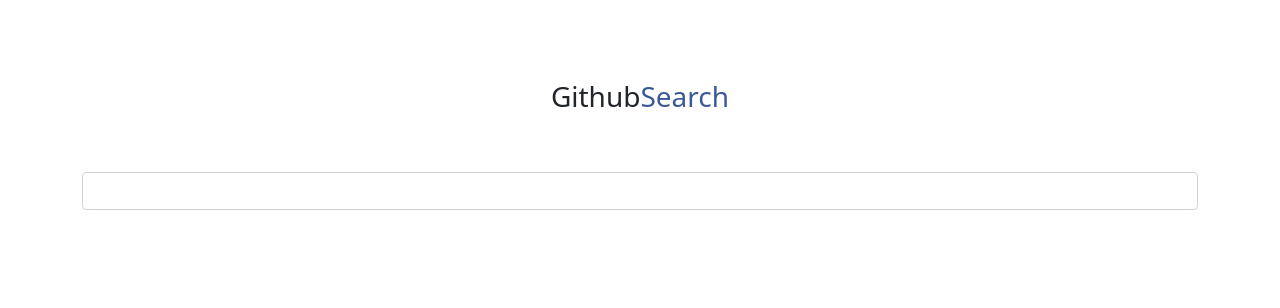
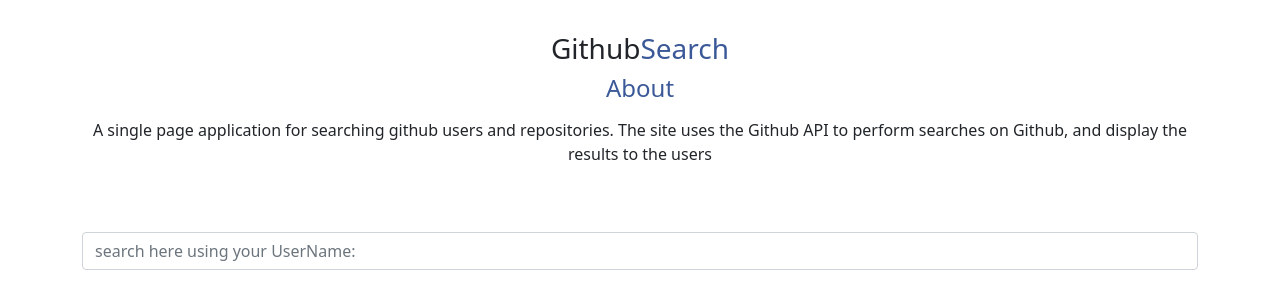
Before and after one commit to denis-ligare254/Naming-search, an Angular app: page / in a window 1280 px wide. Shown: the top 308 px of the page. Built offline with nearby package versions, Linux system fonts and the light colour scheme.

Commit message:
added more styles

```diff
--- a/src/app/profile/profile.component.css
+++ b/src/app/profile/profile.component.css
@@ -3,8 +3,19 @@
 }
 .headingThree{
  text-align: center;
- margin-top:5rem;
+ margin-top:2rem;
 }
 .gh{
  color:#3b5998;
 }
+.paragraph{
+ text-align: center;
+}
+.about{
+ text-align: center;
+ color:#3b5998;
+}
+.divider{
+ height: 0.5rem;
+ width: 0.5rem;
+}
--- a/src/app/profile/profile.component.html
+++ b/src/app/profile/profile.component.html
@@ -1,7 +1,11 @@
 <h3 class="headingThree">Github<span class="gh">Search</span></h3>
+<h4 class="about">About</h4>
+<div class="divider"></div>
+<p class="paragraph">
+A single page application for searching github users and repositories. The site uses the Github API to perform searches on Github, and display the results to the users</p>
 <form action="" class="search-form">
     <div class="form-group">
-        <input type="text" class="form-control" [(ngModel)]="username" name="username" (keyup)="findProfile()">
+        <input type="text" class="form-control" [(ngModel)]="username" name="username" (keyup)="findProfile()" placeholder="search here using your UserName:">
     </div>
 </form>
 
```
